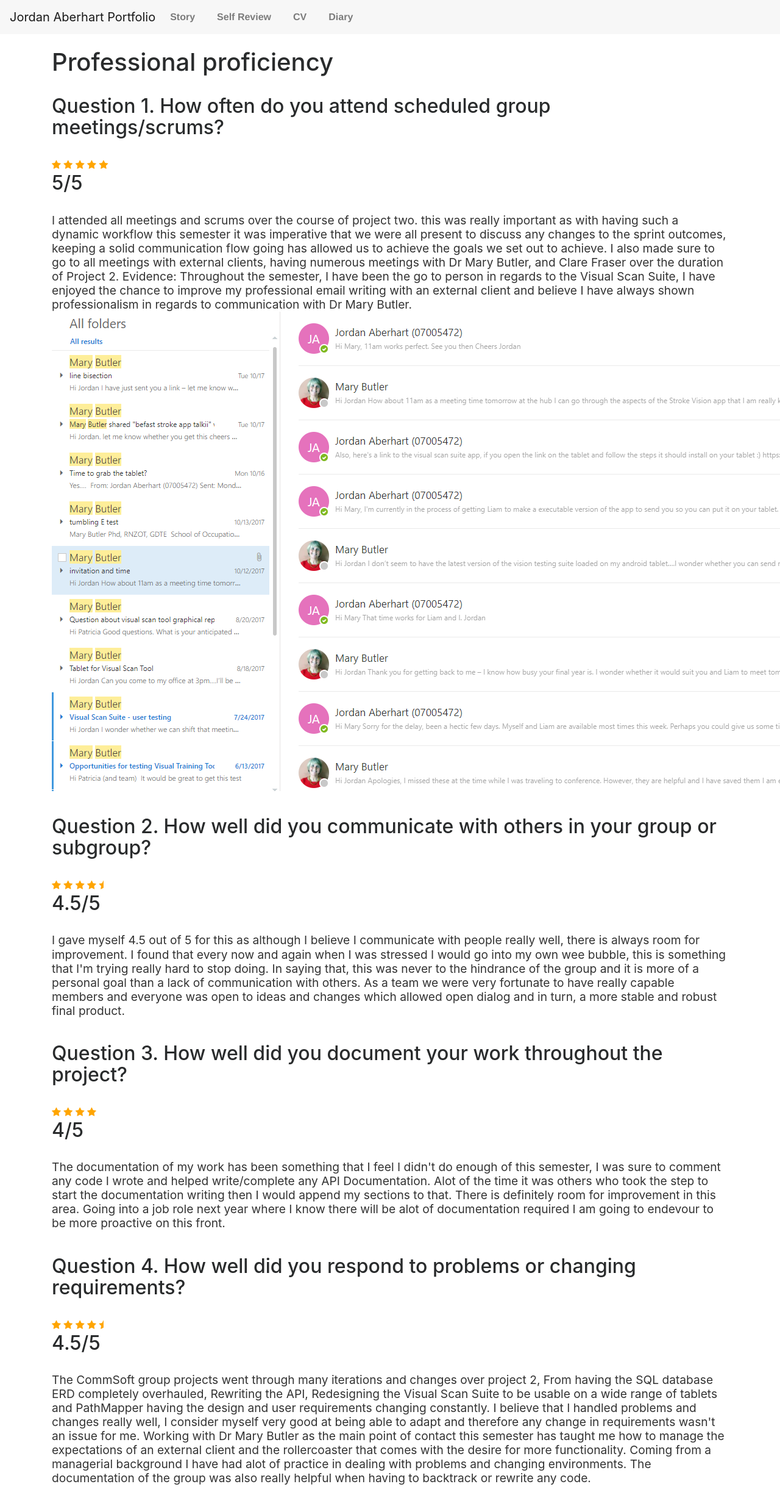
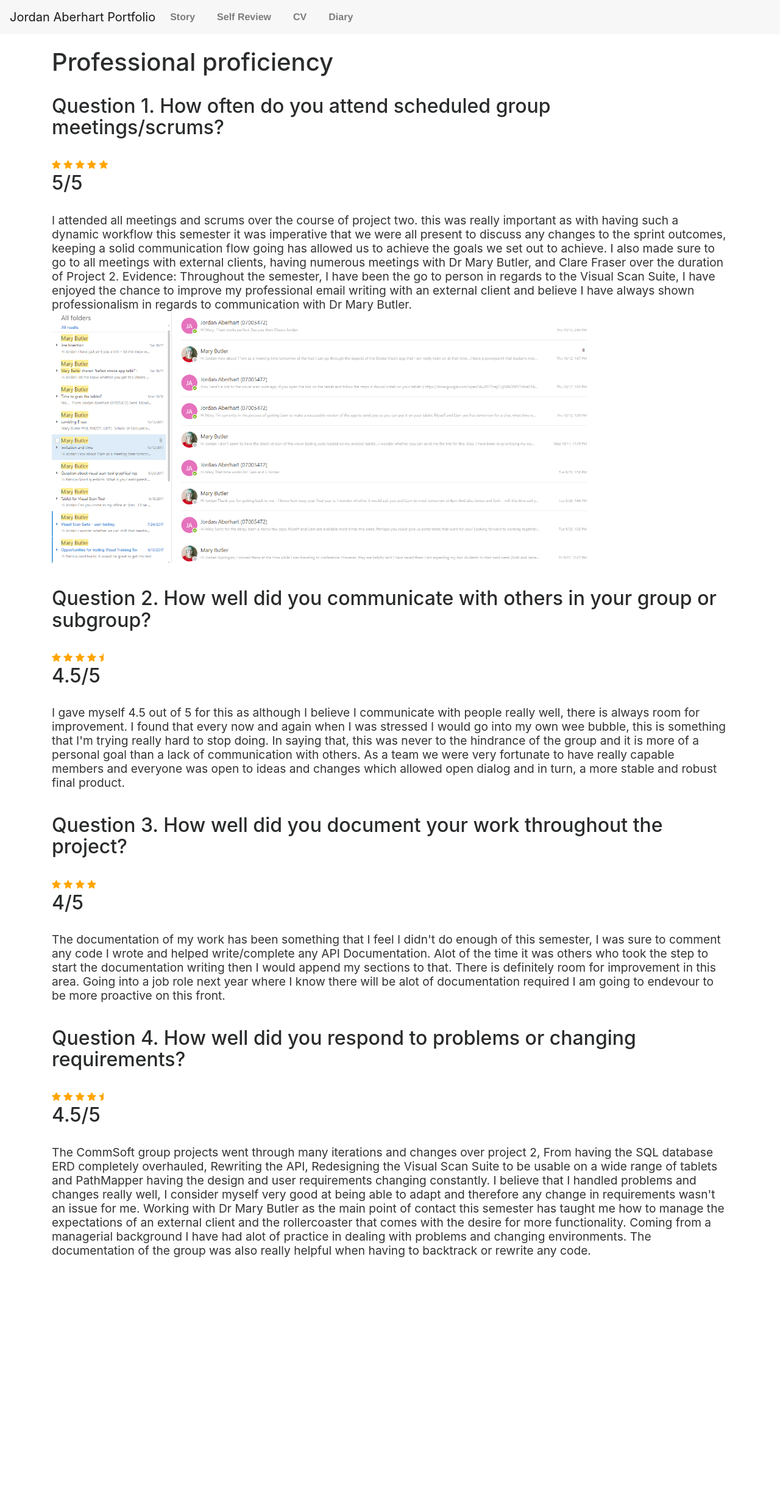
Before and after one commit to aberhjk1/aberhjk1.github.io, a Jekyll site: the page built from selfreview.html, in a window 1280 px wide. Shown: the whole page at 61% size. Built offline with Jekyll 4.4.1, drawn with Linux system fonts in a browser that asks for light colours; nearby versions of some CDN libraries; after the commit the page ends 2078 px from its top, so only the background shows below that.

Commit message:
Update selfreview.html

```diff
--- a/selfreview.html
+++ b/selfreview.html
@@ -24,8 +24,8 @@ title: Jordan Aberhart Evidence Portfolio
 
    Throughout the semester, I have been the go to person in regards to the Visual Scan Suite, I have enjoyed the chance to improve my professional email writing
    with an external client and believe I have always shown professionalism in regards to communication with Dr Mary Butler.
-
-   <img src="EvidenceImages/MaryButler.PNG" alt="Emails with Dr Mary Butler"></img>
+   <br>
+   <img src="EvidenceImages/MaryButler.PNG" alt="Emails with Dr Mary Butler" width="80%"></img>
 </p>
 
 
```
